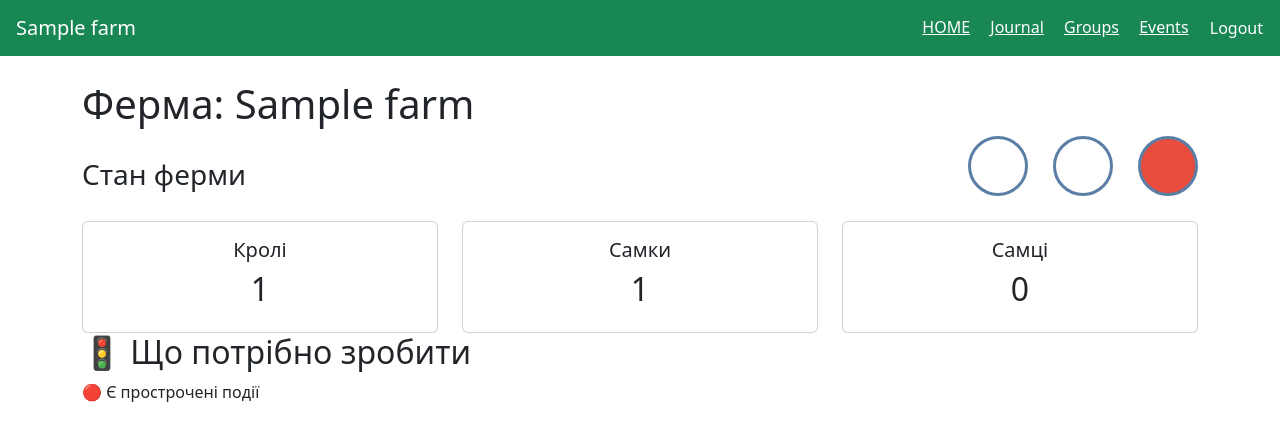
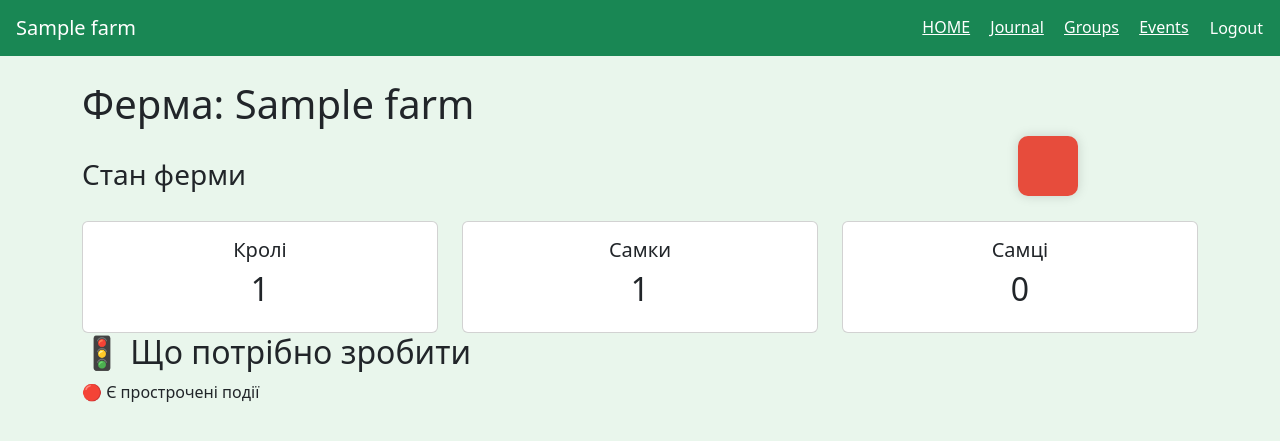
Before and after one commit to kaur-ua/Rabbitfarm, a Django app: page /home/ in a window 1280 px wide. Shown: the top 441 px of the page. Run offline with Django 5.2, Linux system fonts and the light colour scheme; a user stored in the database is signed in; tables that the repository leaves empty hold one stand-in row (values such as "Sample post").

Commit message:
Polish dashboard and unify status colors

```diff
--- a/rabbits/views.py
+++ b/rabbits/views.py
@@ -76,6 +76,18 @@ def rabbit_list(request):
             rabbit=rabbit
         ).order_by("-date").first()
 
+        if rabbit.last_event and rabbit.last_event.next_action_date:
+            days_left = (rabbit.last_event.next_action_date - date.today()).days
+
+            if days_left < 0:
+                rabbit.status = "критичний"
+            elif days_left <= 7:
+                rabbit.status = "увага"
+            else:
+                rabbit.status = ""
+        else:
+            rabbit.status = ""
+
         days = (date.today() - rabbit.birth_date).days
 
         if days < 60:
@@ -139,11 +151,11 @@ def home(request):
 
     yellow_light = events.filter(
         next_action_date__gte=today,
-        next_action_date__lte=today + timedelta(days=3)
+        next_action_date__lte=today + timedelta(days=7)
     ).exists()
 
     green_light = events.filter(
-        next_action_date__gt=today + timedelta(days=3)
+        next_action_date__gt=today + timedelta(days=7)
     ).exists()
 
     upcoming_event = events.filter(
--- a/static/css/dashboard.css
+++ b/static/css/dashboard.css
@@ -2,15 +2,16 @@
     display: flex;
     gap: 25px;
     align-items: center;
+    justify-content: flex-start;
+    margin-right: 120px;
     margin-bottom: 25px;
 }
 
 .lamp {
-    width: 60px;
-    height: 60px;
-    border-radius: 50%;
-    border: 3px solid #5b7ea6;
-    background: white;
+  width: 60px;
+height: 60px;
+border-radius: 10px;
+box-shadow: 0 0 12px rgba(0,0,0,0.15);
 }
 
 .active-green {
@@ -18,7 +19,8 @@
 }
 
 .active-yellow {
-    background: #f1c40f;
+    background-color: #ffc107;
+box-shadow: 0 0 10px rgba(255, 193, 7, 0.5);
 }
 
 .active-red {
--- a/templates/base.html
+++ b/templates/base.html
@@ -9,7 +9,7 @@
 <link rel="stylesheet" href="{% static 'css/dashboard.css' %}">
 </head>
 
-<body>
+<body style="background-color: rgba(40, 167, 69, 0.10);">
 
 <nav class="navbar navbar-dark bg-success px-3">
 
--- a/templates/home.html
+++ b/templates/home.html
@@ -11,11 +11,14 @@
 
     <div class="traffic-light">
 
-        <div class="lamp {% if green_light %}active-green{% endif %}"></div>
 
-<div class="lamp {% if yellow_light %}active-yellow{% endif %}"></div>
+<div class="lamp
+    {% if red_light %}active-red
+    {% elif yellow_light %}active-yellow
+    {% else %}active-green
+    {% endif %}">
+</div>
 
-<div class="lamp {% if red_light %}active-red{% endif %}"></div>
     </div>
 
 </div>
--- a/templates/registration/login.html
+++ b/templates/registration/login.html
@@ -12,7 +12,7 @@
         width: 420px;
         margin: 80px auto;
         padding: 30px;
-        background-color: #f3f8f1;
+        background-color: white;
         border: 1px solid #e5e5e5;
         box-shadow: 0 2px 6px rgba(0,0,0,0.08);
         text-align: center;
--- a/templates/registration/signup.html
+++ b/templates/registration/signup.html
@@ -12,7 +12,7 @@
         width: 520px;
         margin: 80px auto;
         padding: 30px;
-        background-color: #f3f8f1;
+        background-color: white;
         border: 1px solid #e5e5e5;
         box-shadow: 0 2px 6px rgba(0,0,0,0.08);
         text-align: center;
```
Also changed, not shown: rabbits/templates/rabbits/rabbit_list.html (+6 -8 lines).
